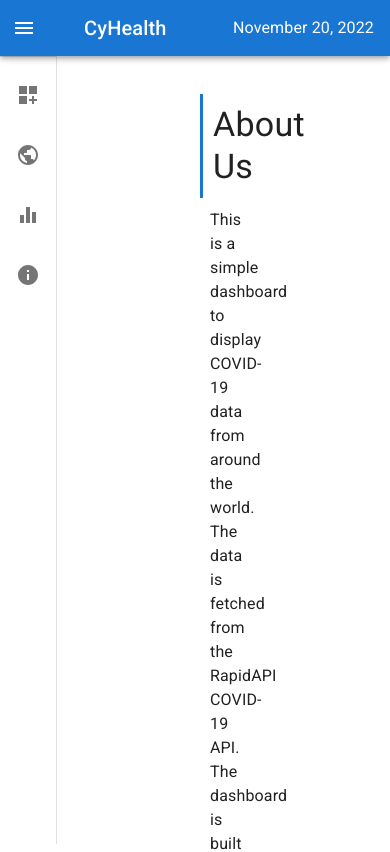
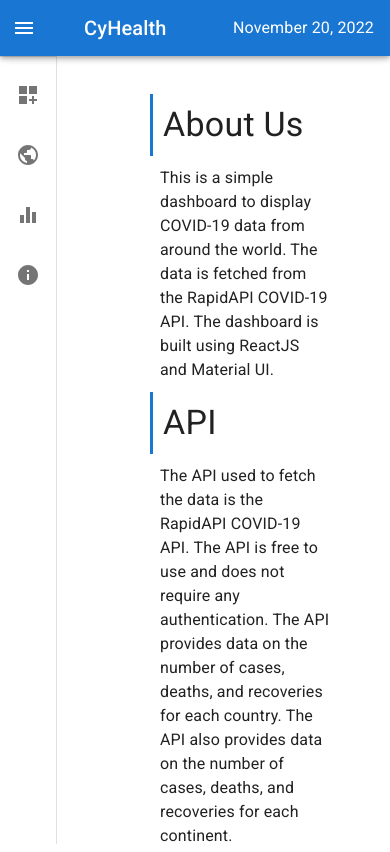
Before and after one commit to tonyoseko99/cy-health, a React (Create React App) app: page /about in a window 390 px wide. Shown: the top 852 px of the page. Built offline with nearby package versions, Linux system fonts and the light colour scheme; no server answers.

Commit message:
feat: add media query styles for graph section

```diff
--- a/src/App.css
+++ b/src/App.css
@@ -178,3 +178,35 @@
   background-color: #1976d2;
   color: darkgrey;
 }
+
+/* media query */
+@media screen and (max-width: 768px) {
+  .dashcard-container{
+    flex-direction: column;
+  }
+  .dashcard-container .dashcard{
+    width: 100%;
+    height: 200px;
+    margin: 10px;
+  }
+  .table-container{
+    padding: 50px 50px 0 50px;
+  }
+  .about-us{
+    padding: 50px 50px 0 50px;
+  }
+  .about-title{
+    font-size: 20px;
+    margin: 20px;
+    padding: 10px;
+  }
+  .about-p{
+    font-size: 15px;
+    margin: 20px;
+    padding: 10px;
+    width: 100%;
+  }
+  .graph-section{
+    padding: 50px 50px;
+  }
+}
```
